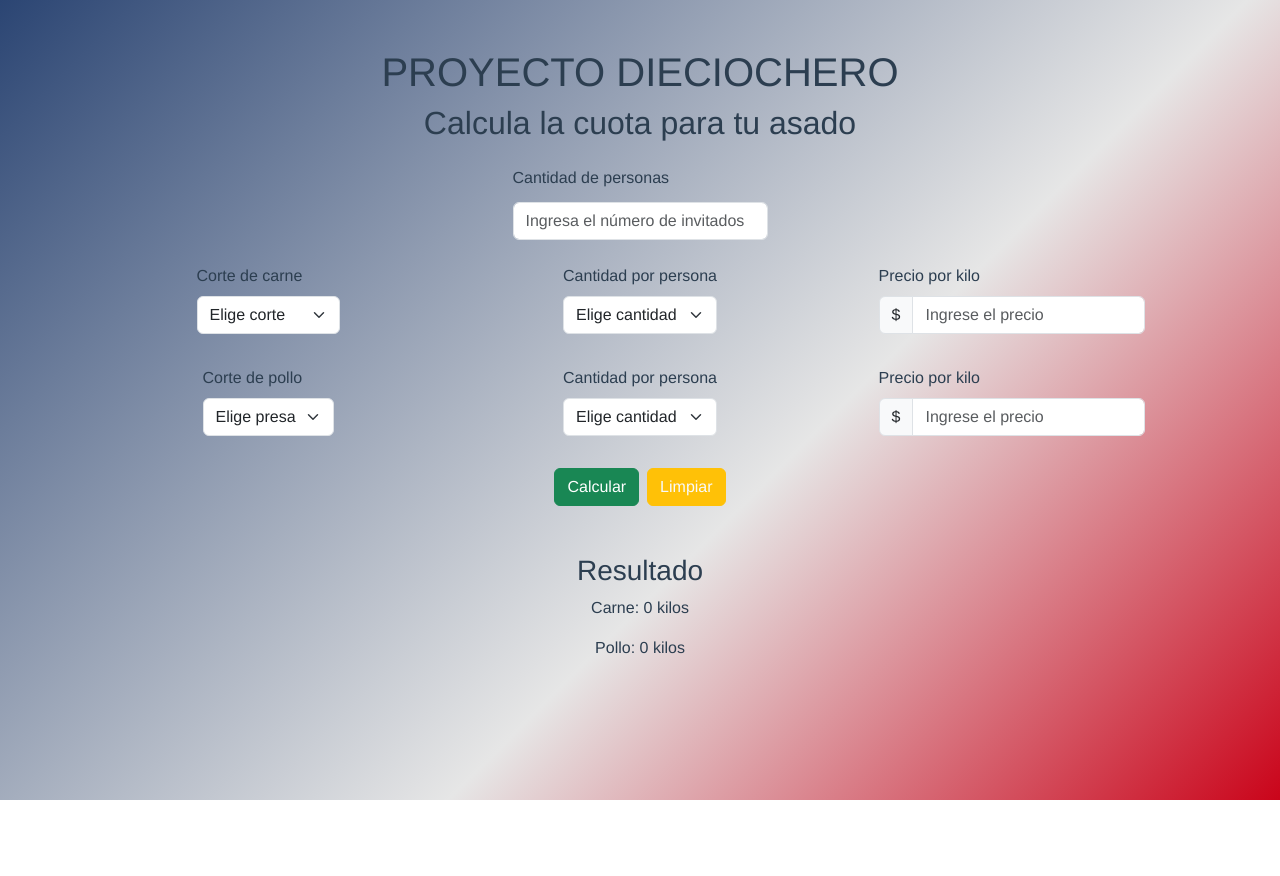
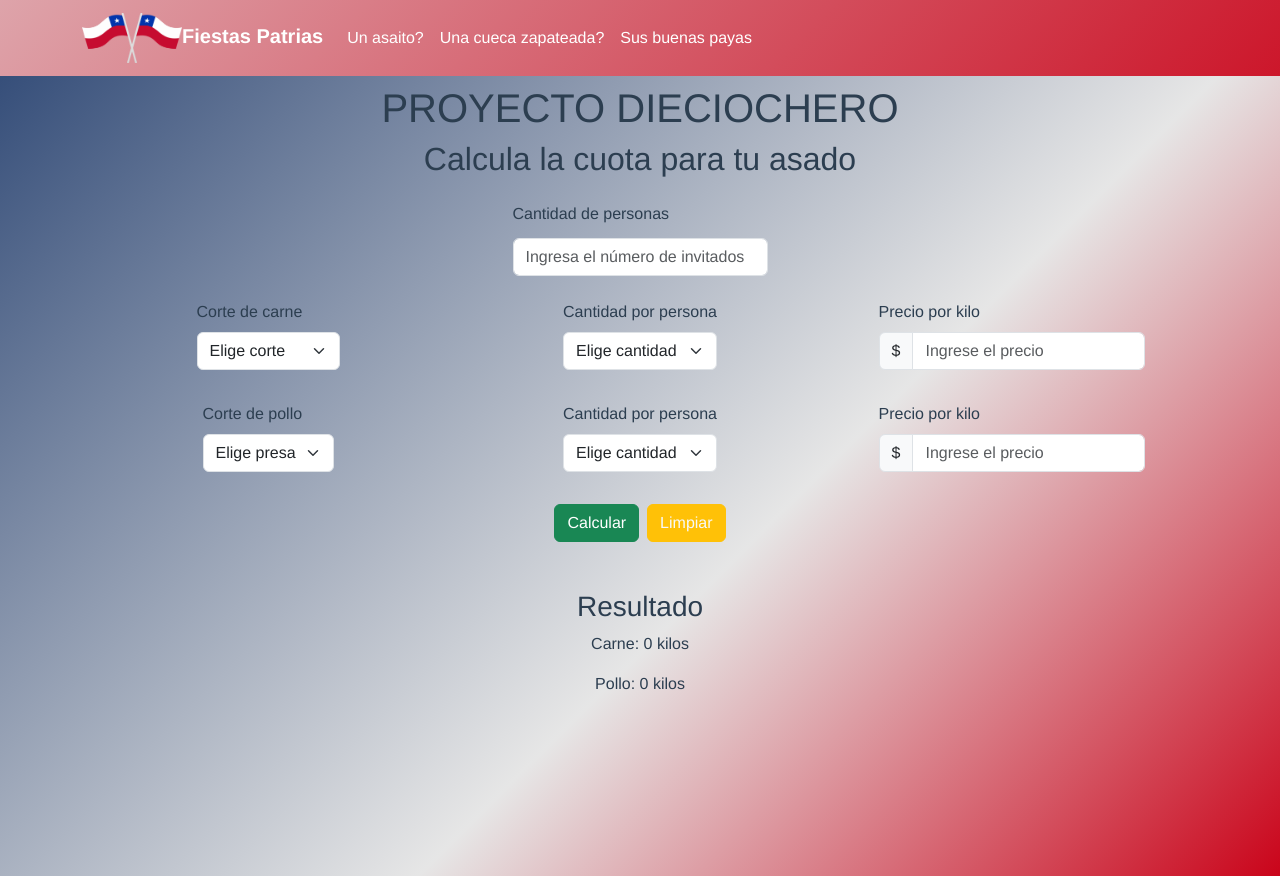
Before and after one commit to Klaulara/Proyecto-tikitikiti, a Vue app: page / in a window 1280 px wide. Before the commit the page ends 800 px from the top, so only its background shows below. Built offline with nearby package versions, Linux system fonts and the light colour scheme.

Commit message:
se agrega header responsivo y se modifica el PT en h1

```diff
--- a/src/App.vue
+++ b/src/App.vue
@@ -1,7 +1,26 @@
 <template>
-  <!-- <nav>
-    <router-link to="/">Home</router-link> |
-  </nav> -->
+  <nav class="navbar navbar-expand-lg navbar-custom">
+    <div class="container">
+      <router-link class="navbar-brand" to="/">
+        <img src="img/chile-flag-png.webp" alt="bandera chilena" width="100">Fiestas Patrias</router-link>
+      <button class="navbar-toggler" type="button" data-bs-toggle="collapse" data-bs-target="#navbarNav" aria-controls="navbarNav" aria-expanded="false" aria-label="Toggle navigation">
+        <span class="navbar-toggler-icon"></span>
+      </button>
+      <div class="collapse navbar-collapse" id="navbarNav">
+        <ul class="navbar-nav ml-auto">
+          <li class="nav-item">
+            <router-link class="nav-link" to="/">Un asaito?</router-link>
+          </li>
+          <li class="nav-item">
+            <router-link class="nav-link" to="/">Una cueca zapateada?</router-link>
+          </li>
+          <li class="nav-item">
+            <router-link class="nav-link" to="/">Sus buenas payas</router-link>
+          </li>
+        </ul>
+      </div>
+    </div>
+  </nav>
   <router-view/>
 </template>
 
@@ -33,4 +52,37 @@ input[type=number]::-webkit-outer-spin-button {
   -webkit-appearance: none;
   margin: 0;
 }
+
+
+.navbar-custom {
+  background-image: linear-gradient(-225deg, #2b4573 0%, #e6e6e6 60%, #ca041a 100%);
+  background-size: 400% 400%;
+  animation: gradient 12s ease infinite;
+
+}
+ @keyframes gradient {
+    0% {
+        background-position: 0% 50%;
+    }
+
+    50% {
+        background-position: 100% 50%;
+    }
+
+    100% {
+        background-position: 0% 50%;
+    }
+}
+.navbar-custom .navbar-brand {
+  color: #FFFFFF;
+  font-weight: bold;
+}
+
+.navbar-custom .navbar-nav .nav-link {
+  color: #FFFFFF;
+}
+
+.navbar-custom .navbar-nav .nav-link:hover {
+  color: #002D62;
+  }
 </style>
--- a/src/views/HomeView.vue
+++ b/src/views/HomeView.vue
@@ -1,6 +1,6 @@
 <template>
-  <div class="home vh-100 pt-5">
-    <h1>PROYECTO DIECIOCHERO</h1>
+  <div class="home vh-100">
+    <h1 class="pt-2">PROYECTO DIECIOCHERO</h1>
     <h2>Calcula la cuota para tu asado</h2>
 
     <form class="container mt-4 d-none d-md-block" @submit.prevent="onSubmit">
@@ -428,4 +428,5 @@ export default {
 </script>
 
 <style scoped>
+
 </style>
```
Also changed, not shown: public/img/chile-flag-png.webp (added).
